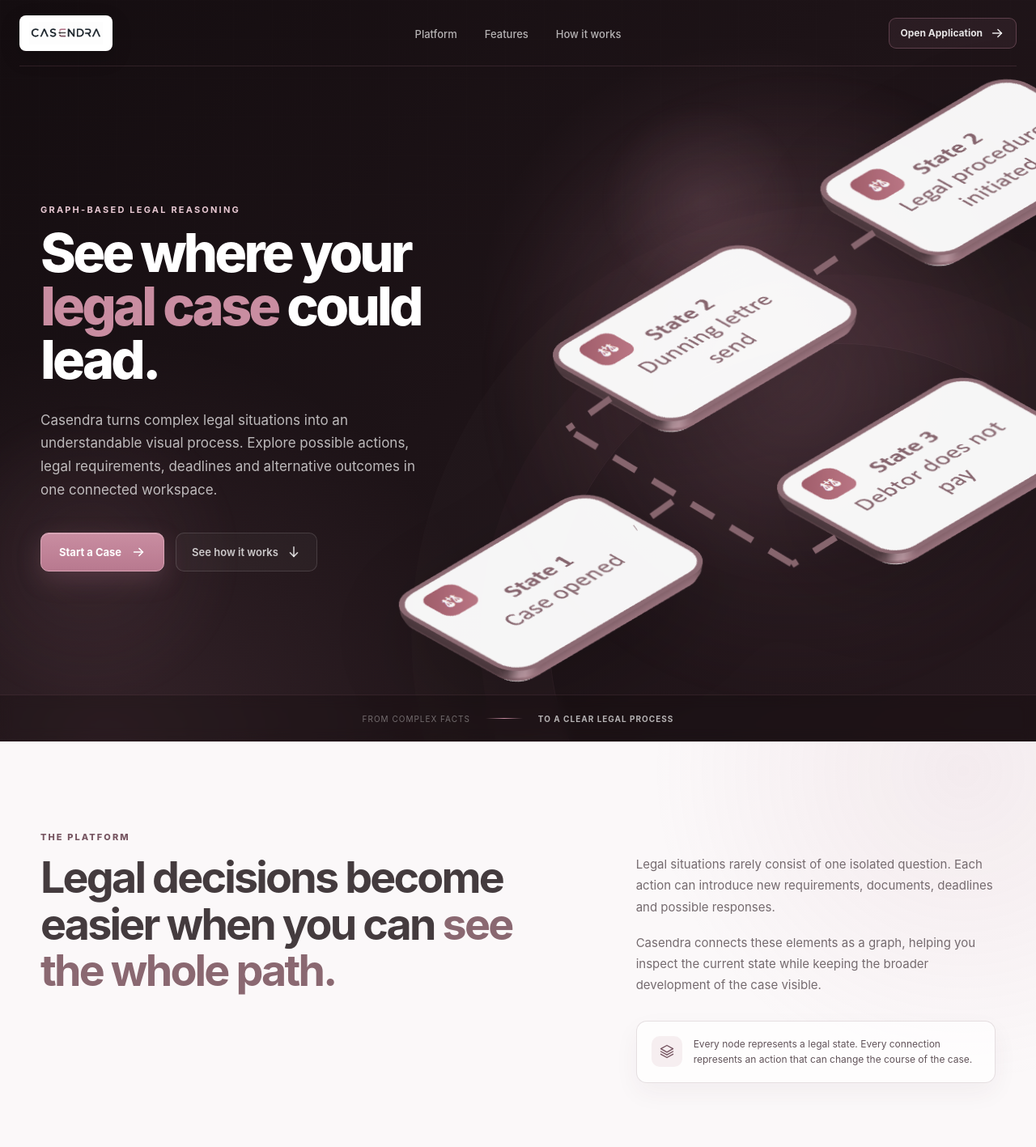
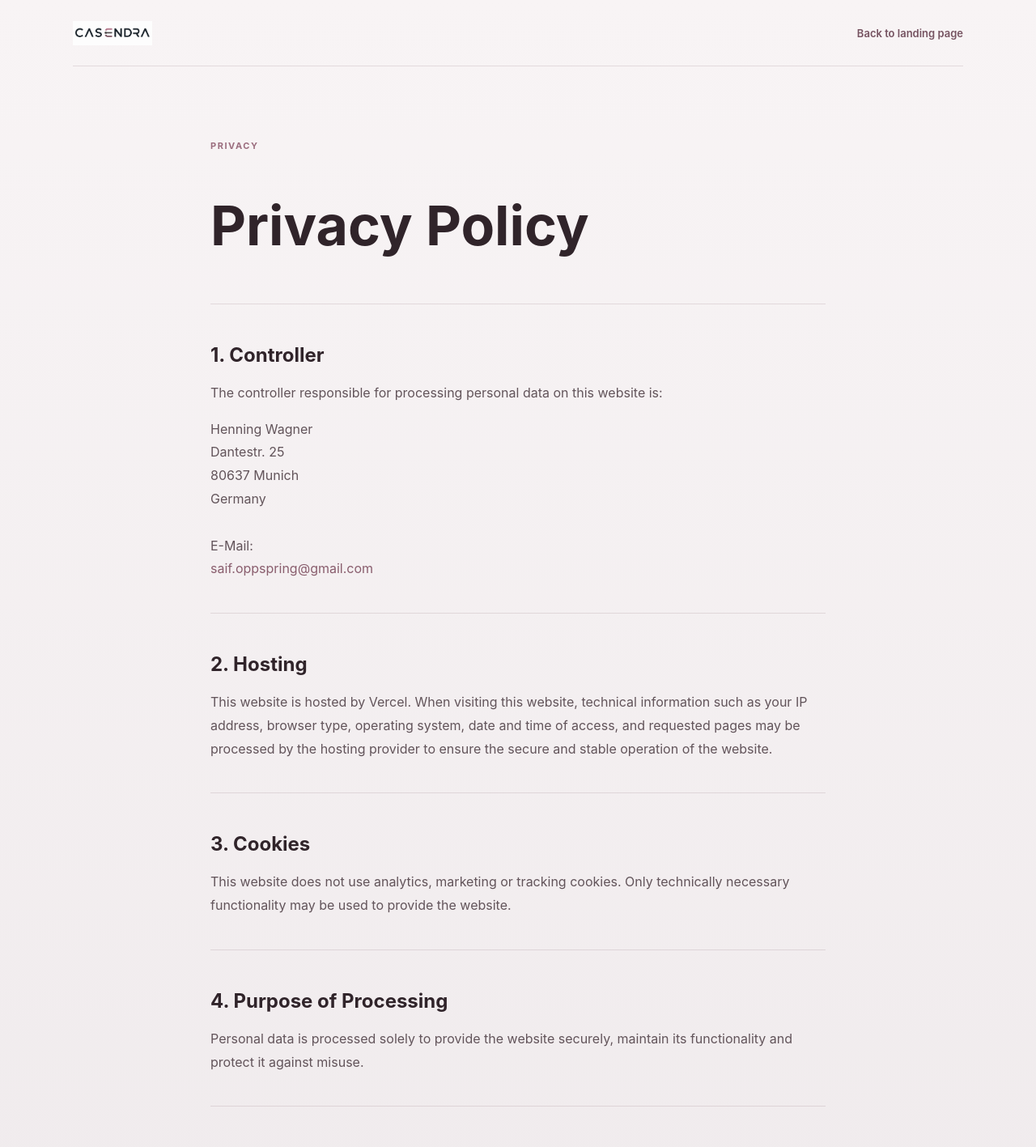
Before and after one commit to HennWa/legal_case_simulator, a React app in the folder frontend/: page /privacy in a window 1280 px wide. Before the commit this address led to /. Shown: the top 1417 px of the page at 81% size. Built offline with nearby package versions, Linux system fonts and the light colour scheme; the HTML template or start-up script is replaced by a standard one.

Commit message:
Privacy Policy added

```diff
--- a/frontend/src/App.jsx
+++ b/frontend/src/App.jsx
@@ -9,6 +9,7 @@
 
 import LandingPage from "./LandingPage";
 import Impressum from "./Impressum";
+import PrivacyPolicy from "./PrivacyPolicy";
 
 
 const LANDING_ONLY =
@@ -45,6 +46,11 @@
           />
 
           <Route
+              path="/privacy"
+              element={<PrivacyPolicy />}
+          />
+
+          <Route
             path="/app"
             element={<ProtectedSimulatorRoute />}
           />
--- a/frontend/src/LandingPage.jsx
+++ b/frontend/src/LandingPage.jsx
@@ -292,6 +292,7 @@
           <a href="#workflow">How it works</a>
           <Link to="/app">Application</Link>
           <Link to="/impressum">Impressum</Link>
+          <Link to="/privacy">Privacy Policy</Link>
         </div>
 
         <p className="landing-footer-note">
--- /dev/null
+++ b/frontend/src/PrivacyPolicy.jsx
@@ -0,0 +1,229 @@
+import { Link } from "react-router-dom";
+
+import logo from "./assets/logos/logo.png";
+
+export default function PrivacyPolicy() {
+  return (
+    <main style={styles.page}>
+      <header style={styles.header}>
+        <Link
+          to="/"
+          style={styles.brand}
+          aria-label="Back to Casendra landing page"
+        >
+          <img
+            src={logo}
+            alt="Casendra"
+            style={styles.logo}
+          />
+        </Link>
+
+        <Link
+          to="/"
+          style={styles.backLink}
+        >
+          Back to landing page
+        </Link>
+      </header>
+
+      <section style={styles.content}>
+        <p style={styles.eyebrow}>
+          Privacy
+        </p>
+
+        <h1 style={styles.heading}>
+          Privacy Policy
+        </h1>
+
+        <div style={styles.section}>
+          <h2 style={styles.sectionHeading}>
+            1. Controller
+          </h2>
+
+          <p style={styles.paragraph}>
+            The controller responsible for processing personal data on this
+            website is:
+          </p>
+
+          <address style={styles.address}>
+            Henning Wagner
+            <br />
+            Dantestr. 25
+            <br />
+            80637 Munich
+            <br />
+            Germany
+            <br />
+            <br />
+            E-Mail:
+            <br />
+            <a
+              href="mailto:saif.oppspring@gmail.com"
+              style={styles.emailLink}
+            >
+              saif.oppspring@gmail.com
+            </a>
+          </address>
+        </div>
+
+        <div style={styles.section}>
+          <h2 style={styles.sectionHeading}>
+            2. Hosting
+          </h2>
+
+          <p style={styles.paragraph}>
+            This website is hosted by Vercel. When visiting this website,
+            technical information such as your IP address, browser type,
+            operating system, date and time of access, and requested pages may
+            be processed by the hosting provider to ensure the secure and stable
+            operation of the website.
+          </p>
+        </div>
+
+        <div style={styles.section}>
+          <h2 style={styles.sectionHeading}>
+            3. Cookies
+          </h2>
+
+          <p style={styles.paragraph}>
+            This website does not use analytics, marketing or tracking cookies.
+            Only technically necessary functionality may be used to provide the
+            website.
+          </p>
+        </div>
+
+        <div style={styles.section}>
+          <h2 style={styles.sectionHeading}>
+            4. Purpose of Processing
+          </h2>
+
+          <p style={styles.paragraph}>
+            Personal data is processed solely to provide the website securely,
+            maintain its functionality and protect it against misuse.
+          </p>
+        </div>
+
+        <div style={styles.section}>
+          <h2 style={styles.sectionHeading}>
+            5. Legal Basis
+          </h2>
+
+          <p style={styles.paragraph}>
+            Processing is based on Art. 6(1)(f) GDPR (legitimate interest in
+            operating a secure and reliable website).
+          </p>
+        </div>
+
+        <div style={styles.section}>
+          <h2 style={styles.sectionHeading}>
+            6. Your Rights
+          </h2>
+
+          <p style={styles.paragraph}>
+            Under the GDPR you have the right to request information about your
+            personal data, request correction or deletion, restrict processing,
+            object to processing where applicable, and lodge a complaint with
+            your competent supervisory authority.
+          </p>
+        </div>
+
+        <div style={styles.section}>
+          <h2 style={styles.sectionHeading}>
+            7. Changes
+          </h2>
+
+          <p style={styles.paragraph}>
+            This privacy policy may be updated whenever the functionality of the
+            website changes or additional services are introduced.
+          </p>
+        </div>
+      </section>
+    </main>
+  );
+}
+
+const styles = {
+  page: {
+    minHeight: "100vh",
+    boxSizing: "border-box",
+    padding: "0 24px 80px",
+    background:
+      "linear-gradient(180deg, #f8f4f5 0%, #ede8ea 100%)",
+    color: "#30242a",
+    fontFamily: "inherit",
+  },
+
+  header: {
+    display: "flex",
+    alignItems: "center",
+    justifyContent: "space-between",
+    width: "min(100%, 1100px)",
+    minHeight: "82px",
+    margin: "0 auto",
+    borderBottom: "1px solid rgba(117,85,97,.16)",
+  },
+
+  brand: {
+    display: "inline-flex",
+    alignItems: "center",
+    textDecoration: "none",
+  },
+
+  logo: {
+    height: "30px",
+  },
+
+  backLink: {
+    color: "#765361",
+    textDecoration: "none",
+    fontWeight: 600,
+    fontSize: "13px",
+  },
+
+  content: {
+    width: "min(100%,760px)",
+    margin: "0 auto",
+    paddingTop: "80px",
+  },
+
+  eyebrow: {
+    color: "#9b6d7e",
+    fontWeight: 700,
+    letterSpacing: ".14em",
+    textTransform: "uppercase",
+    fontSize: "11px",
+    marginBottom: "14px",
+  },
+
+  heading: {
+    fontSize: "clamp(42px,7vw,68px)",
+    marginBottom: "60px",
+    lineHeight: 1.05,
+  },
+
+  section: {
+    borderTop: "1px solid rgba(117,85,97,.16)",
+    paddingTop: "28px",
+    marginTop: "40px",
+  },
+
+  sectionHeading: {
+    marginBottom: "18px",
+  },
+
+  paragraph: {
+    lineHeight: 1.8,
+    color: "#62545a",
+  },
+
+  address: {
+    fontStyle: "normal",
+    lineHeight: 1.8,
+    color: "#62545a",
+  },
+
+  emailLink: {
+    color: "#895d6d",
+    textDecoration: "none",
+  },
+};
```
